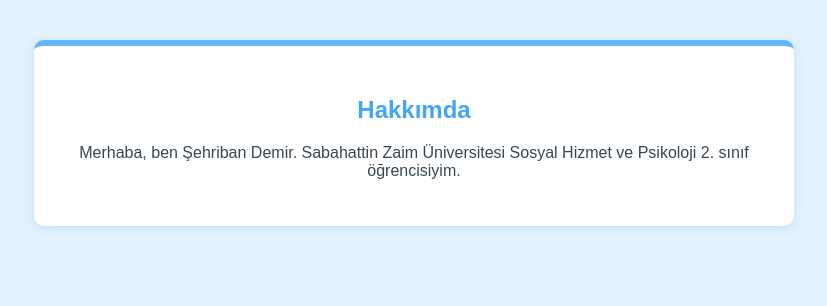
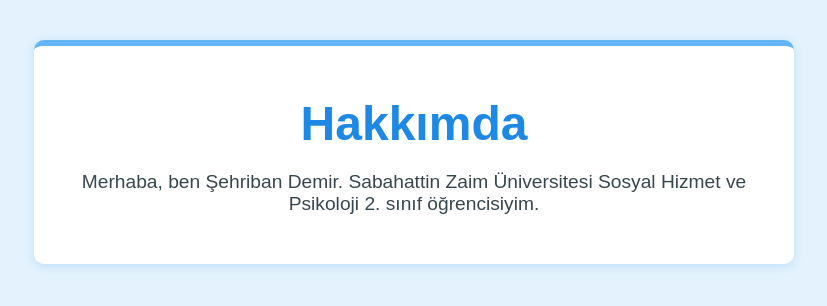
Before and after one commit to sehribandemir/sehribandemir, a plain HTML site: page index.html in a window 1280 px wide. Shown: the whole page, without its empty margins (226-1053 px from the left). Drawn offline with Linux system fonts and the light colour scheme.

Commit message:
Update index.html

```diff
--- a/index.html
+++ b/index.html
@@ -21,9 +21,12 @@
       text-align: center;
     }
     h2 {
-      color: #42a5f5;
+      font-size: 3em;
+      color: #1e88e5;
+      margin: 20px 0;
     }
     p {
+      font-size: 1.2em;
       color: #37474f;
     }
   </style>
```
